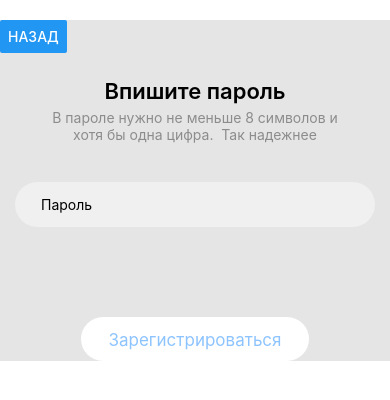
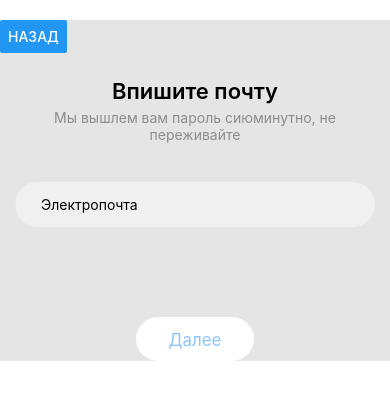
Before and after one commit to Prokud1n/Dora, a React Native app in the folder Frontend/: screen / in a window 390 px wide. Shown: the top 400 px of the page. Built offline with nearby package versions, Linux system fonts and the light colour scheme.

Commit message:
email-field-validation

```diff
--- a/Frontend/App.tsx
+++ b/Frontend/App.tsx
@@ -1,11 +1,11 @@
 import React from 'react';
 import { StyleSheet, View } from 'react-native';
-import CreateAccountPassword from './src/page/CreateAccount/CreateAccountPassword/CreateAccountPassword';
+import CreateAccountEmail from './src/page/CreateAccount/CreateAccountEmail/CreateAccountEmail';
 
 export default function App() {
     return (
         <View style={styles.container}>
-            <CreateAccountPassword />
+            <CreateAccountEmail />
         </View>
     );
 }
--- /dev/null
+++ b/Frontend/src/components/CustomButton/CustomButton.style.ts
@@ -0,0 +1,25 @@
+import { StyleSheet } from 'react-native';
+
+const styles = StyleSheet.create({
+    containerButton: {
+        marginLeft: 'auto',
+        marginRight: 'auto',
+        marginTop: 74,
+        height: 44,
+        width: 118,
+        backgroundColor: '#fff',
+        borderRadius: 35
+    },
+    buttonDisabled: {
+        color: '#8DC4FF'
+    },
+    button: {
+        color: '#8DC4FF',
+        textAlign: 'center',
+        alignSelf: 'center',
+        paddingTop: 13,
+        fontSize: 17
+    }
+});
+
+export default styles;
--- /dev/null
+++ b/Frontend/src/components/CustomButton/CustomButton.tsx
@@ -0,0 +1,19 @@
+import { Text, TouchableOpacity } from 'react-native';
+import React from 'react';
+import styles from './CustomButton.style';
+
+type Props = {
+    title: string;
+    onPress: () => void;
+    disabled: boolean;
+};
+
+const CustomButton = ({ title, onPress, disabled }: Props) => {
+    return (
+        <TouchableOpacity onPress={onPress} disabled={disabled} style={styles.containerButton}>
+            <Text style={[styles.button, disabled && styles.buttonDisabled]}>{title}</Text>
+        </TouchableOpacity>
+    );
+};
+
+export default CustomButton;
--- /dev/null
+++ b/Frontend/src/constants/regexpEmail.ts
@@ -0,0 +1,3 @@
+const regexpEmail = /^[\w!#$%&'*+-./=?^`{|}~]+@[A-Za-z]+\.[A-Za-z]+$|^[\d!#$%&'*+-./=?^_`{|}~ЁА-яё]+@[ЁА-яё]+\.[ЁА-яё]+$/;
+
+export default regexpEmail;
--- a/Frontend/src/page/CreateAccount/CreateAccountEmail/CreateAccountEmail.style.ts
+++ b/Frontend/src/page/CreateAccount/CreateAccountEmail/CreateAccountEmail.style.ts
@@ -38,6 +38,11 @@ const styles = StyleSheet.create({
         alignSelf: 'center',
         paddingTop: 13,
         fontSize: 17
+    },
+    errorMessage: {
+        color: '#FF3826',
+        textAlign: 'center',
+        fontSize: 12
     }
 });
 
--- a/Frontend/src/page/CreateAccount/CreateAccountEmail/CreateAccountEmail.tsx
+++ b/Frontend/src/page/CreateAccount/CreateAccountEmail/CreateAccountEmail.tsx
@@ -1,12 +1,21 @@
 import React, { useState } from 'react';
-import { Button, SafeAreaView, Text, TextInput, View } from 'react-native';
+import { Button, SafeAreaView, TextInput, View, Text } from 'react-native';
 import styles from './CreateAccountEmail.style';
 import HeaderTitle from '../../../components/HeaderTitle/HeaderTitle';
+import regexpEmail from '../../../constants/regexpEmail';
+import CustomButton from '../../../components/CustomButton/CustomButton';
 
 const CreateAccountEmail = () => {
     const [email, setEmail] = useState('');
+    const [isValidEmail, setIsValidEmail] = useState(true);
 
-    const handleNext = () => {};
+    const handleValidateEmail = () => {
+        if (regexpEmail.test(email)) {
+            setIsValidEmail(true);
+        } else {
+            setIsValidEmail(false);
+        }
+    };
 
     return (
         <SafeAreaView>
@@ -16,13 +25,16 @@ const CreateAccountEmail = () => {
                 </View>
                 <HeaderTitle title="Впишите почту" subtitle="Мы вышлем вам пароль сиюминутно, не переживайте" />
                 <View style={styles.containerInput}>
-                    <TextInput style={styles.input} value={email} onChangeText={setEmail} placeholder="Электропочта" />
+                    <TextInput
+                        style={styles.input}
+                        value={email}
+                        onChangeText={setEmail}
+                        onEndEditing={handleValidateEmail}
+                        placeholder="Электропочта"
+                    />
                 </View>
-                <View style={styles.containerNextButton}>
-                    <Text style={styles.nextButton} onPress={handleNext}>
-                        Далее
-                    </Text>
-                </View>
+                {!isValidEmail && <Text style={styles.errorMessage}>Это точно почта?</Text>}
+                <CustomButton title="Далее" disabled={email.length === 0} />
             </View>
         </SafeAreaView>
     );
```
